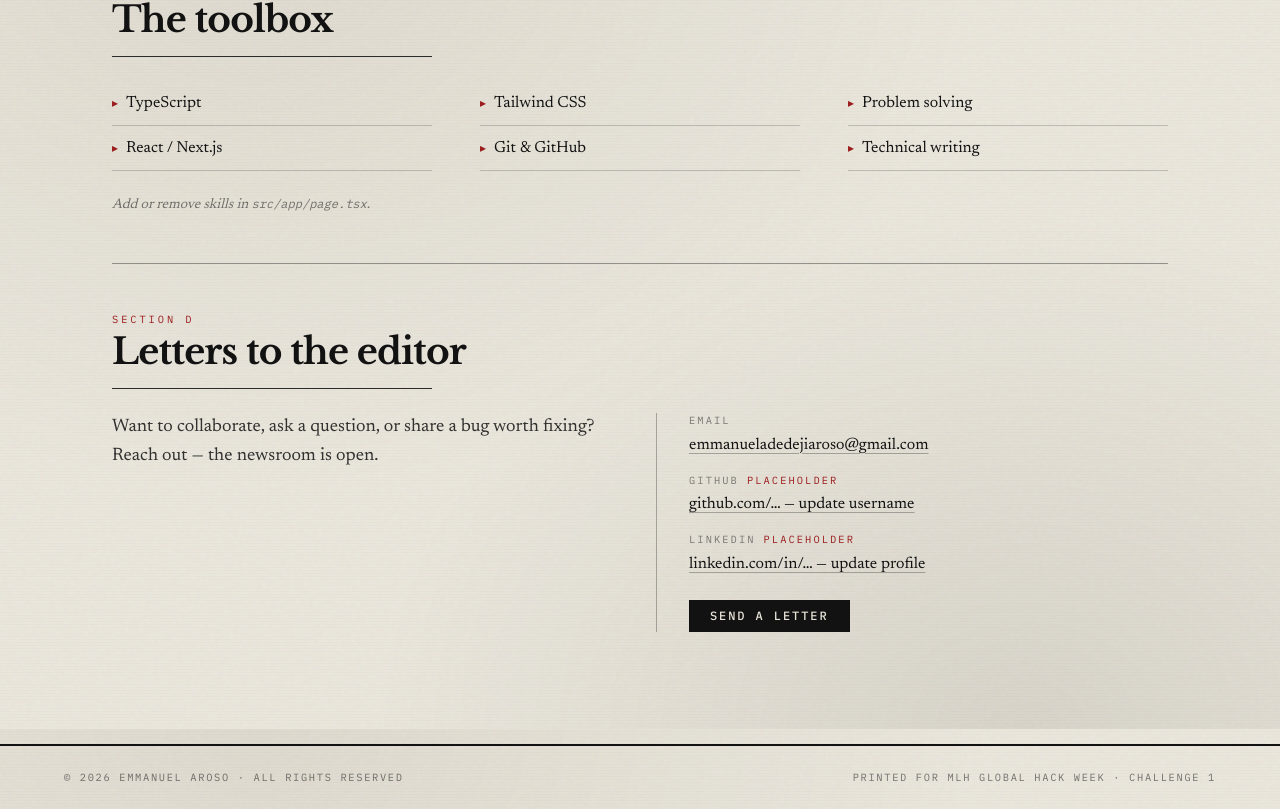
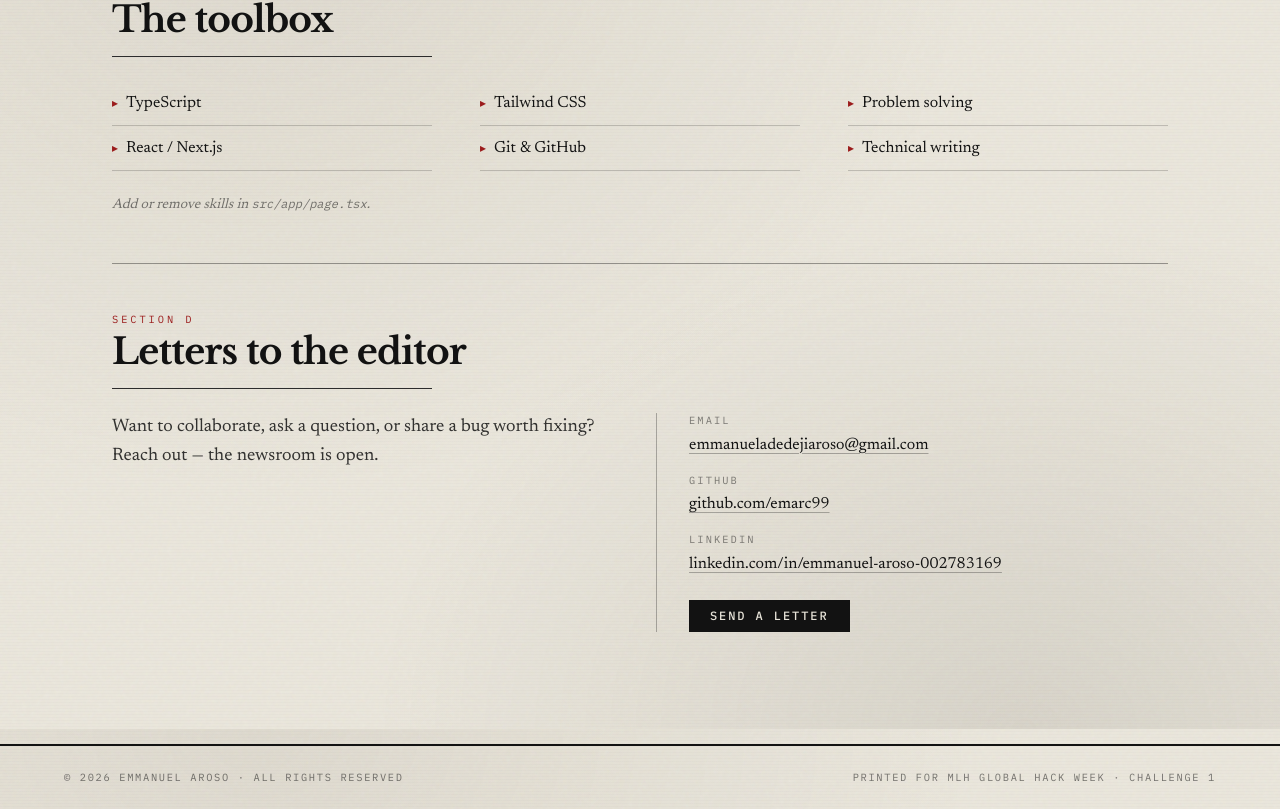
Before and after one commit to emarc99/ghw26, a Next.js app: page / in a window 1280 px wide. Shown: the part 1671-2480 px from the top of the page. Built offline with nearby package versions, Linux system fonts and the light colour scheme.

Commit message:
fix(contact): use real GitHub and LinkedIn profile URLs
Replace placeholder Contact links with github.com/emarc99 and
linkedin.com/in/emmanuel-aroso-002783169; refresh README.

Co-authored-by: emmanueladedejiaroso <emmanueladedejiaroso@gmail.com>

```diff
--- a/src/app/page.tsx
+++ b/src/app/page.tsx
@@ -248,15 +248,13 @@ export default function Home() {
               />
               <ContactLine
                 label="GitHub"
-                href="https://github.com/"
-                value="github.com/… — update username"
-                placeholder
+                href="https://github.com/emarc99"
+                value="github.com/emarc99"
               />
               <ContactLine
                 label="LinkedIn"
-                href="https://linkedin.com/"
-                value="linkedin.com/in/… — update profile"
-                placeholder
+                href="https://www.linkedin.com/in/emmanuel-aroso-002783169/"
+                value="linkedin.com/in/emmanuel-aroso-002783169"
               />
               <Button
                 render={<a href="mailto:emmanueladedejiaroso@gmail.com" />}
```
Also changed, not shown: 1 other file (tests, documents, lock files or other folders).
